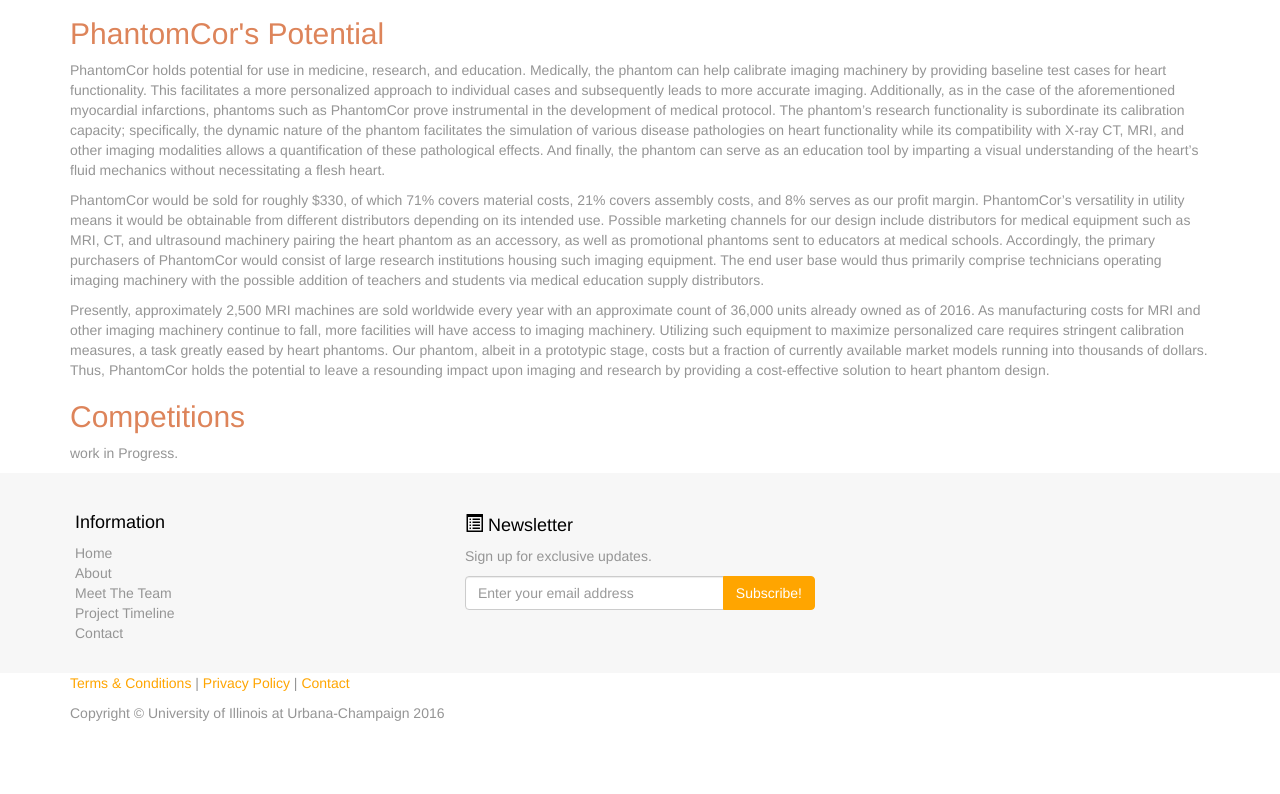
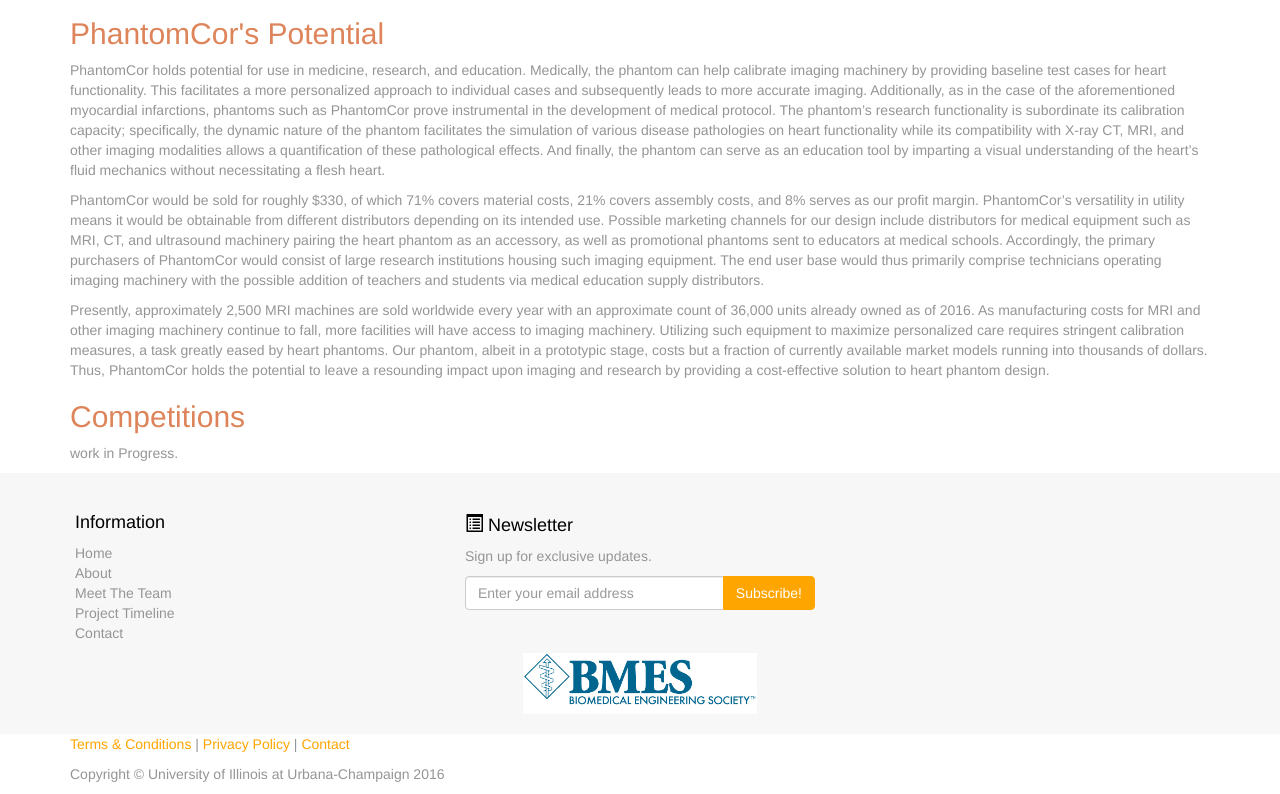
Before and after one commit to PhantomCor/old-website, a plain HTML site: page about.html in a window 1280 px wide. Shown: the part 712-1506 px from the top of the page. Before the commit the page ends 1445 px from the top, so only its background shows below. Drawn offline with Linux system fonts and the light colour scheme.

Commit message:
Update about.html

```diff
--- a/about.html
+++ b/about.html
@@ -188,6 +188,9 @@ Although you can use them, for a more unique website, replace these images with
 						</div>
 					</div>
 				</div><!-- /.row -->
+				<div class="row">
+					<img src="/images/bmes_logo.jpg" alt="Bmes" style="margin:0px auto;display:block" height="20%" width="20%">
+				</div>
 			</div><!-- /.container -->
         </div>
 
```
